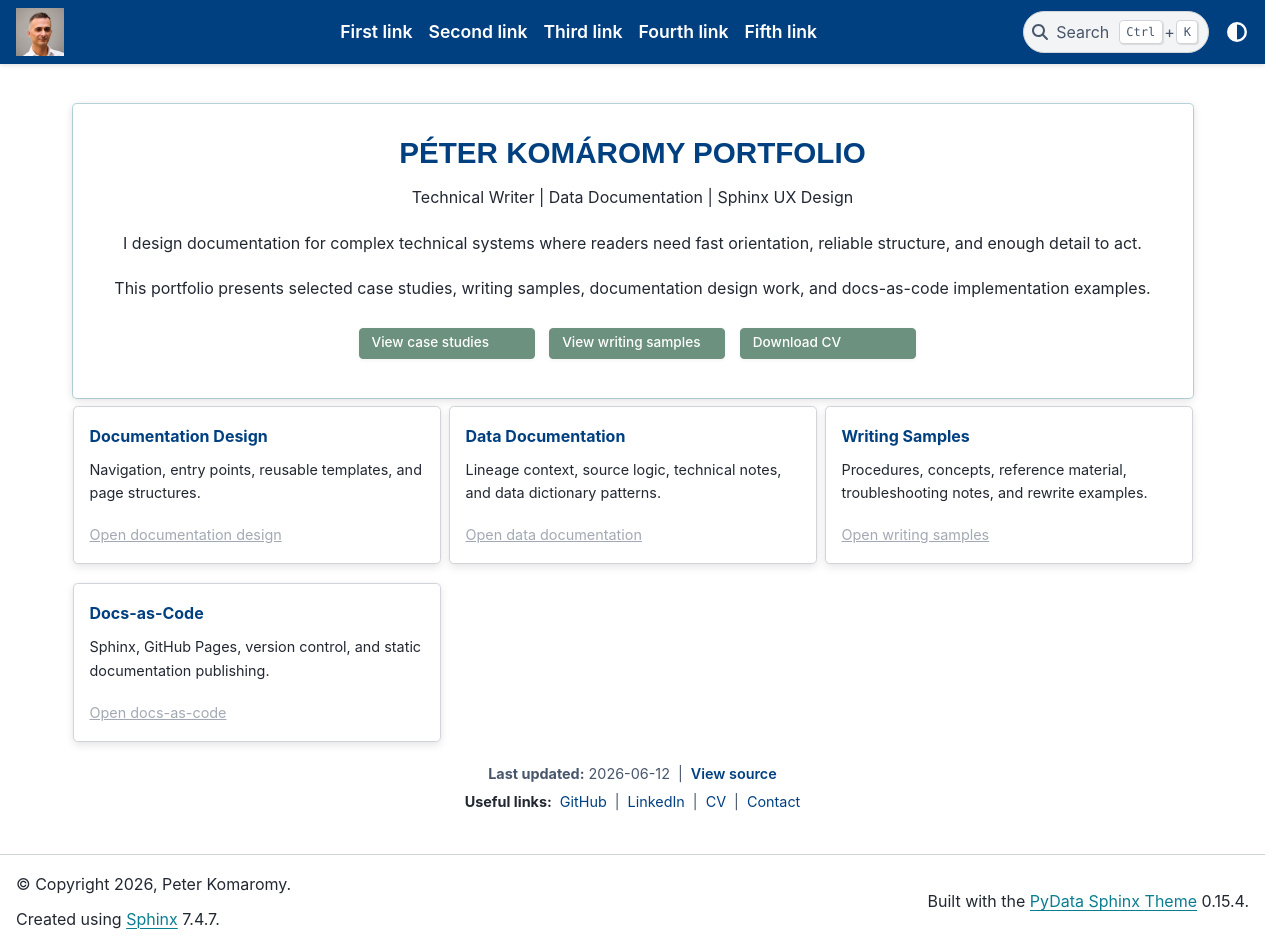
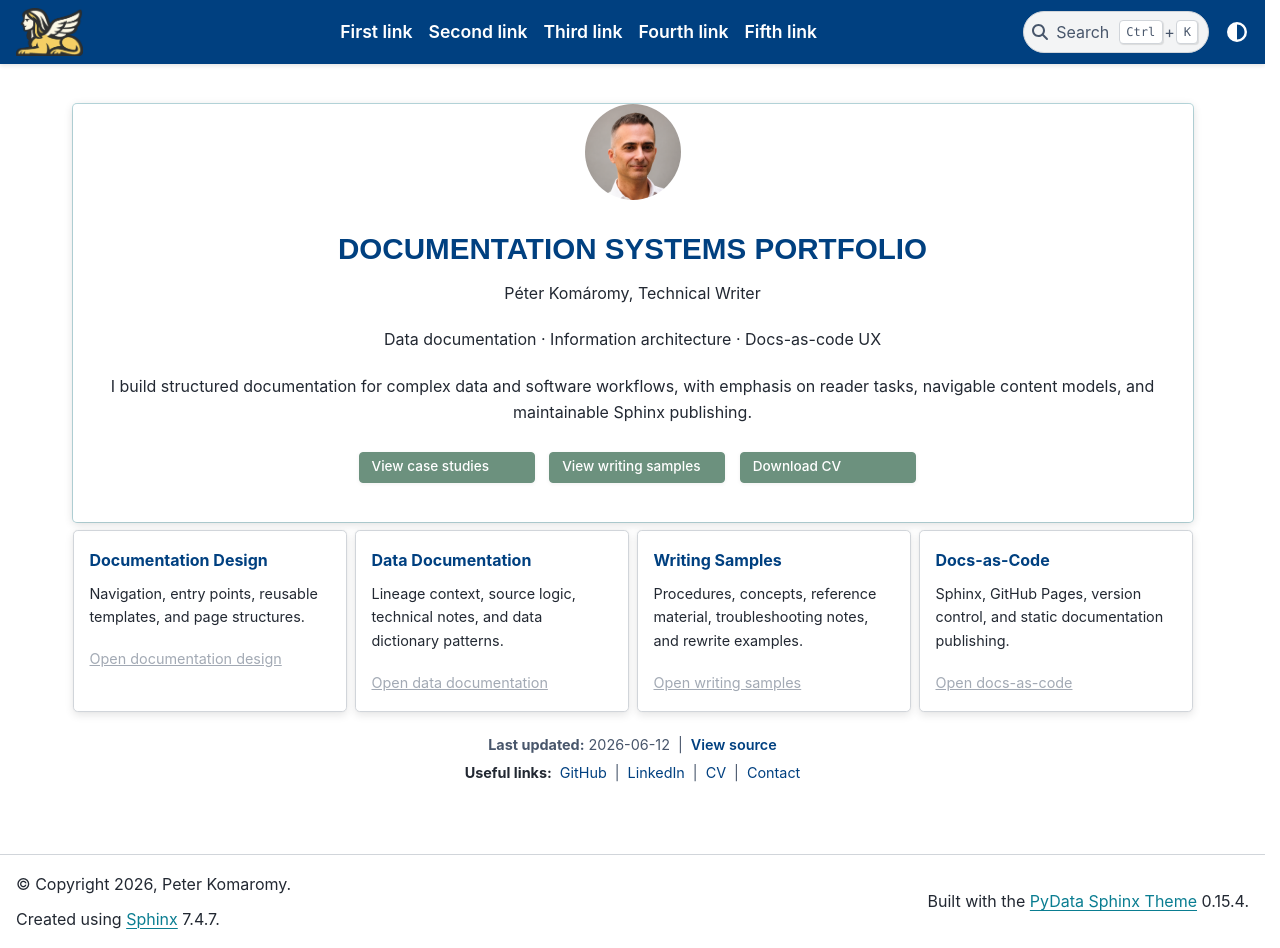
Before and after one commit to peter-komaromy/portfolio, a Sphinx documentation site: the page built from source/index.rst, in a window 1280 px wide and 948 px high. Built offline with Sphinx 7.4.7 and the PyData theme 0.15.4, drawn with Linux system fonts in a browser that asks for light colours.

Commit message:
profile photo added

```diff
--- a/source/conf.py
+++ b/source/conf.py
@@ -24,7 +24,7 @@ exclude_patterns = [                    # means: do not treat these as source fo
 
 html_theme = 'pydata_sphinx_theme'
 html_static_path = ['_static']
-html_logo = "_static/png/Logos_&_Icons/pic1.png"
+html_logo = "_static/png/Logos_&_Icons/sphinx-favicon.png"
 html_favicon = "_static/png/Logos_&_Icons/sphinx-favicon.png"
 html_title = "Portfolio"
 today_fmt = "%Y-%m-%d"              # timestamp allowed and yyyy-mm-dd format specified
--- a/source/index.rst
+++ b/source/index.rst
@@ -22,6 +22,7 @@
       .bd-page-width { max-width: 100%; }
       html[data-theme="light"] { --card-title-color: #004080; } html[data-theme="dark"] {--card-title-color: #6195c9; }
       .sd-card-title { color: var(--card-title-color); }
+      .gdw-profile-photo { width: 96px; height: 96px; border-radius: 50%; object-fit: cover; margin: 0 auto 1rem auto; display: block; }
    </style>
 
 
@@ -42,14 +43,17 @@
 
          .. div:: gdw-hero-inner
 
+            .. image:: _static/png/Logos_&_Icons/pic1.png
+               :alt: Péter Komáromy
+               :class: gdw-profile-photo
+
             .. raw:: html
 
-               <h1 class="gdw-hero-title">PÉTER KOMÁROMY PORTFOLIO</h1>
-               <p class="gdw-hero-subtitle">Technical Writer | Data Documentation | Sphinx UX Design</p>
+               <h1 class="gdw-hero-title">DOCUMENTATION SYSTEMS PORTFOLIO</h1>
+               <p class="gdw-hero-subtitle">Péter Komáromy, Technical Writer</p>
+               <p class="gdw-hero-subtitle">Data documentation · Information architecture · Docs-as-code UX</p>
 
-            I design documentation for complex technical systems where readers need fast orientation, reliable structure, and enough detail to act.
-
-            This portfolio presents selected case studies, writing samples, documentation design work, and docs-as-code implementation examples.
+            I build structured documentation for complex data and software workflows, with emphasis on reader tasks, navigable content models, and maintainable Sphinx publishing.
 
          .. grid:: 2
                :gutter: 4
@@ -87,7 +91,7 @@
                .. grid-item::
                   :columns: 3
 
-   .. grid:: 1 2 2 3
+   .. grid:: 1 2 2 4
       :gutter: 2
 
       .. grid-item-card:: Documentation Design
```
